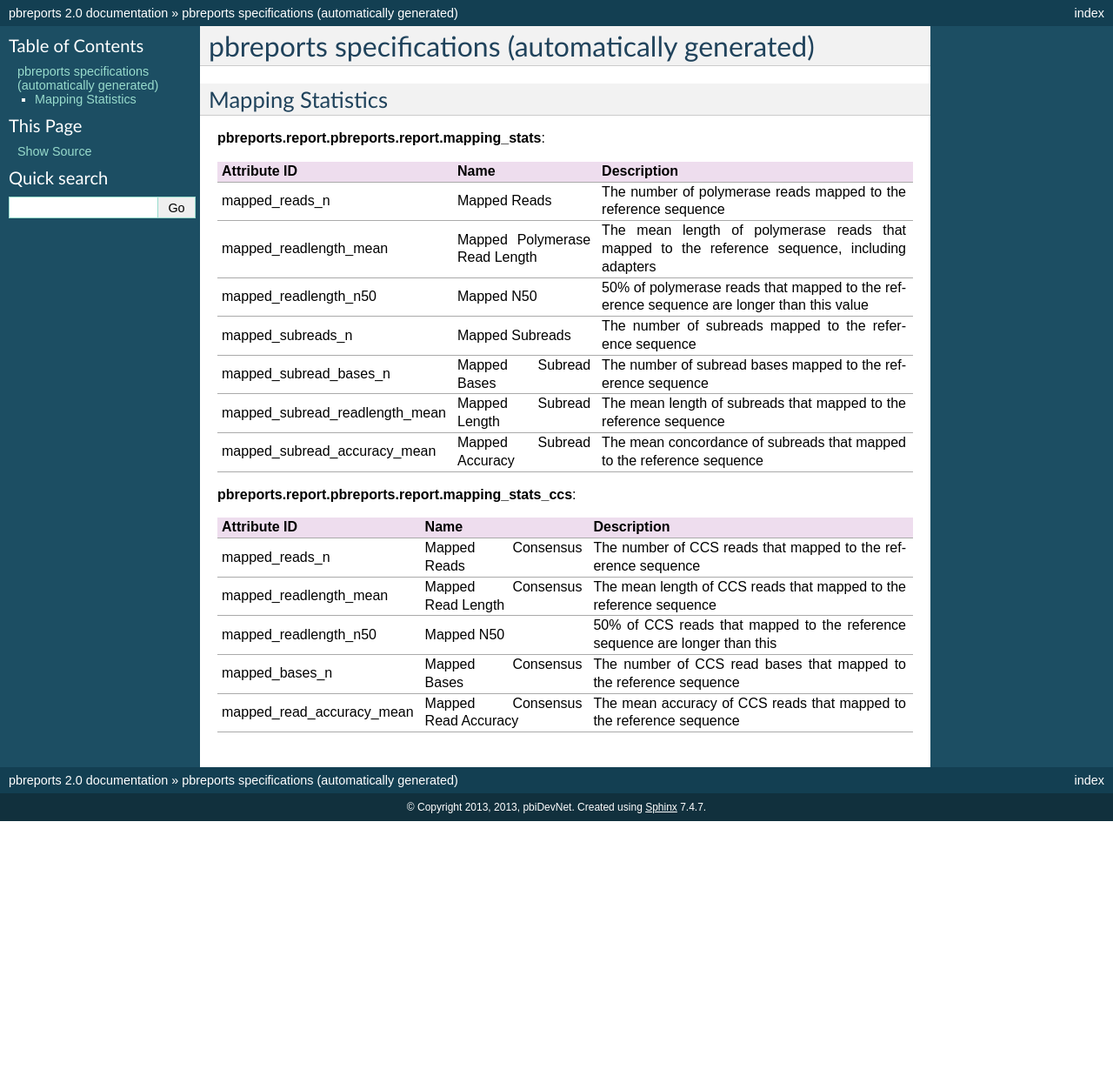
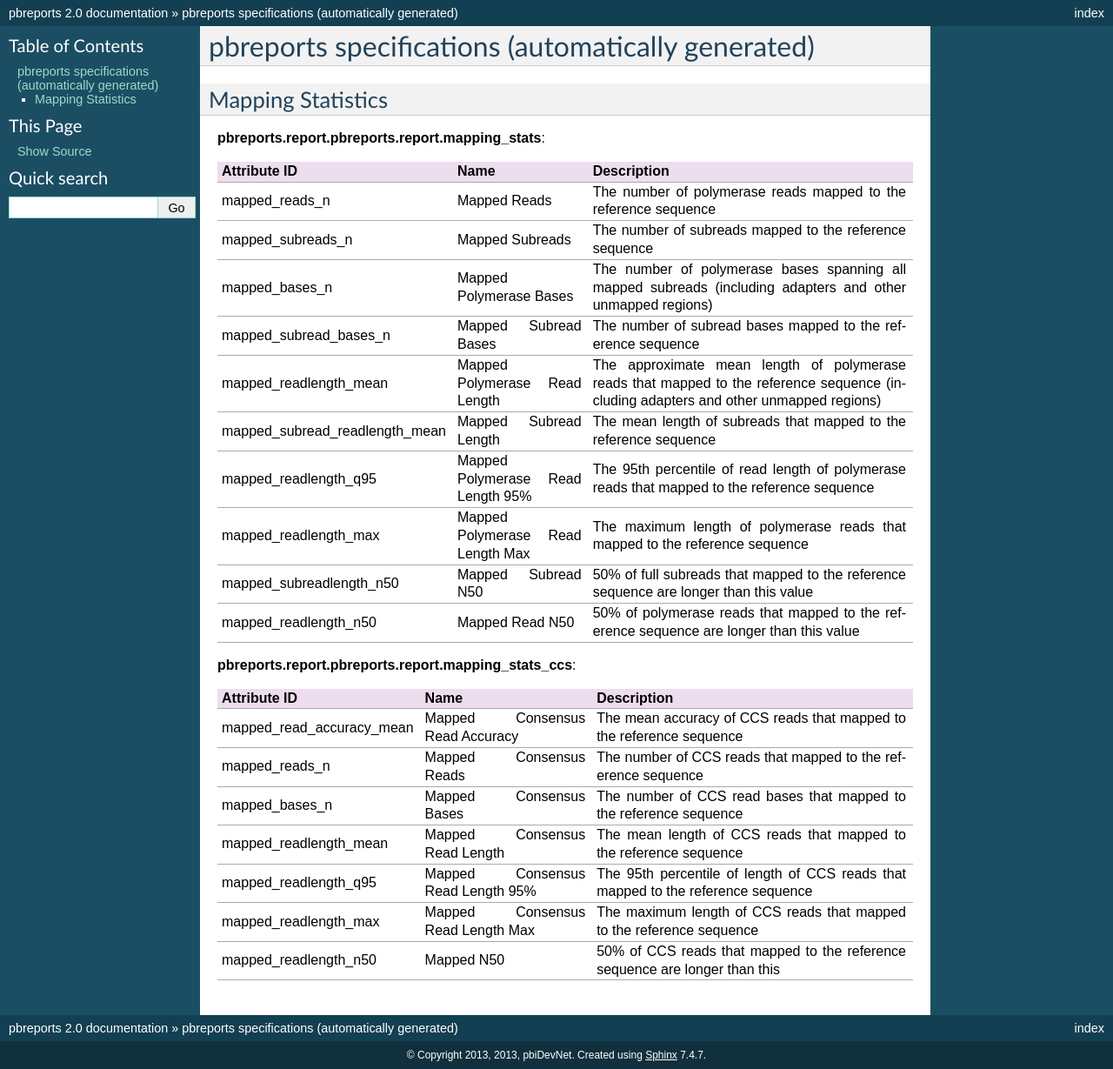
Before and after one commit to Global19-atlassian-net/pbreports, a Sphinx documentation site: the page built from doc/report_specifications.rst, in a window 1280 px wide. Shown: the whole page at 87% size. Built offline with Sphinx 7.4.7, drawn with Linux system fonts in a browser that asks for light colours; before the commit the page ends 944 px from its top, so only the background shows below that.

Commit message:
more cleanup of mapping stats report and documentation - attribute order now preserved

```diff
--- a/doc/extract_spec.py
+++ b/doc/extract_spec.py
@@ -25,7 +25,7 @@ Mapping Statistics
             f.write("\n**pbreports.report.{m}**:\n\n".format(
                 m=klass.__module__))
             table = []
-            for attr in klass.COLUMN_ATTR:
+            for attr, label in klass.ATTR_LABELS.iteritems():
                 table.append((attr, klass.ATTR_LABELS[attr],
                               klass.ATTR_DESCRIPTIONS[attr]))
             f.write(tabulate(table, HEADERS, tablefmt="rst"))
--- a/doc/report_specifications.rst
+++ b/doc/report_specifications.rst
@@ -7,25 +7,30 @@ Mapping Statistics
 
 **pbreports.report.pbreports.report.mapping_stats**:
 
-==============================  =============================  =============================================================================================
-Attribute ID                    Name                           Description
-==============================  =============================  =============================================================================================
-mapped_reads_n                  Mapped Reads                   The number of polymerase reads mapped to the reference sequence
-mapped_readlength_mean          Mapped Polymerase Read Length  The mean length of polymerase reads that mapped to the reference sequence, including adapters
-mapped_readlength_n50           Mapped N50                     50% of polymerase reads that mapped to the reference sequence are longer than this value
-mapped_subreads_n               Mapped Subreads                The number of subreads mapped to the reference sequence
-mapped_subread_bases_n          Mapped Subread Bases           The number of subread bases mapped to the reference sequence
-mapped_subread_readlength_mean  Mapped Subread Length          The mean length of subreads that mapped to the reference sequence
-mapped_subread_accuracy_mean    Mapped Subread Accuracy        The mean concordance of subreads that mapped to the reference sequence
-==============================  =============================  =============================================================================================
+==============================  =================================  =====================================================================================================================================
+Attribute ID                    Name                               Description
+==============================  =================================  =====================================================================================================================================
+mapped_reads_n                  Mapped Reads                       The number of polymerase reads mapped to the reference sequence
+mapped_subreads_n               Mapped Subreads                    The number of subreads mapped to the reference sequence
+mapped_bases_n                  Mapped Polymerase Bases            The number of polymerase bases spanning all mapped subreads (including adapters and other unmapped regions)
+mapped_subread_bases_n          Mapped Subread Bases               The number of subread bases mapped to the reference sequence
+mapped_readlength_mean          Mapped Polymerase Read Length      The approximate mean length of polymerase reads that mapped to the reference sequence (including adapters and other unmapped regions)
+mapped_subread_readlength_mean  Mapped Subread Length              The mean length of subreads that mapped to the reference sequence
+mapped_readlength_q95           Mapped Polymerase Read Length 95%  The 95th percentile of read length of polymerase reads that mapped to the reference sequence
+mapped_readlength_max           Mapped Polymerase Read Length Max  The maximum length of polymerase reads that mapped to the reference sequence
+mapped_subreadlength_n50        Mapped Subread N50                 50% of full subreads that mapped to the reference sequence are longer than this value
+mapped_readlength_n50           Mapped Read N50                    50% of polymerase reads that mapped to the reference sequence are longer than this value
+==============================  =================================  =====================================================================================================================================
 **pbreports.report.pbreports.report.mapping_stats_ccs**:
 
-=========================  ==============================  ===========================================================================
-Attribute ID               Name                            Description
-=========================  ==============================  ===========================================================================
-mapped_reads_n             Mapped Consensus Reads          The number of CCS reads that mapped to the reference sequence
-mapped_readlength_mean     Mapped Consensus Read Length    The mean length of CCS reads that mapped to the reference sequence
-mapped_readlength_n50      Mapped N50                      50% of CCS reads that mapped to the reference sequence are longer than this
-mapped_bases_n             Mapped Consensus Bases          The number of CCS read bases that mapped to the reference sequence
-mapped_read_accuracy_mean  Mapped Consensus Read Accuracy  The mean accuracy of CCS reads that mapped to the reference sequence
-=========================  ==============================  ===========================================================================
+=========================  ================================  ================================================================================
+Attribute ID               Name                              Description
+=========================  ================================  ================================================================================
+mapped_read_accuracy_mean  Mapped Consensus Read Accuracy    The mean accuracy of CCS reads that mapped to the reference sequence
+mapped_reads_n             Mapped Consensus Reads            The number of CCS reads that mapped to the reference sequence
+mapped_bases_n             Mapped Consensus Bases            The number of CCS read bases that mapped to the reference sequence
+mapped_readlength_mean     Mapped Consensus Read Length      The mean length of CCS reads that mapped to the reference sequence
+mapped_readlength_q95      Mapped Consensus Read Length 95%  The 95th percentile of length of CCS reads that mapped to the reference sequence
+mapped_readlength_max      Mapped Consensus Read Length Max  The maximum length of CCS reads that mapped to the reference sequence
+mapped_readlength_n50      Mapped N50                        50% of CCS reads that mapped to the reference sequence are longer than this
+=========================  ================================  ================================================================================
```
Also changed, not shown: 2 other files.
